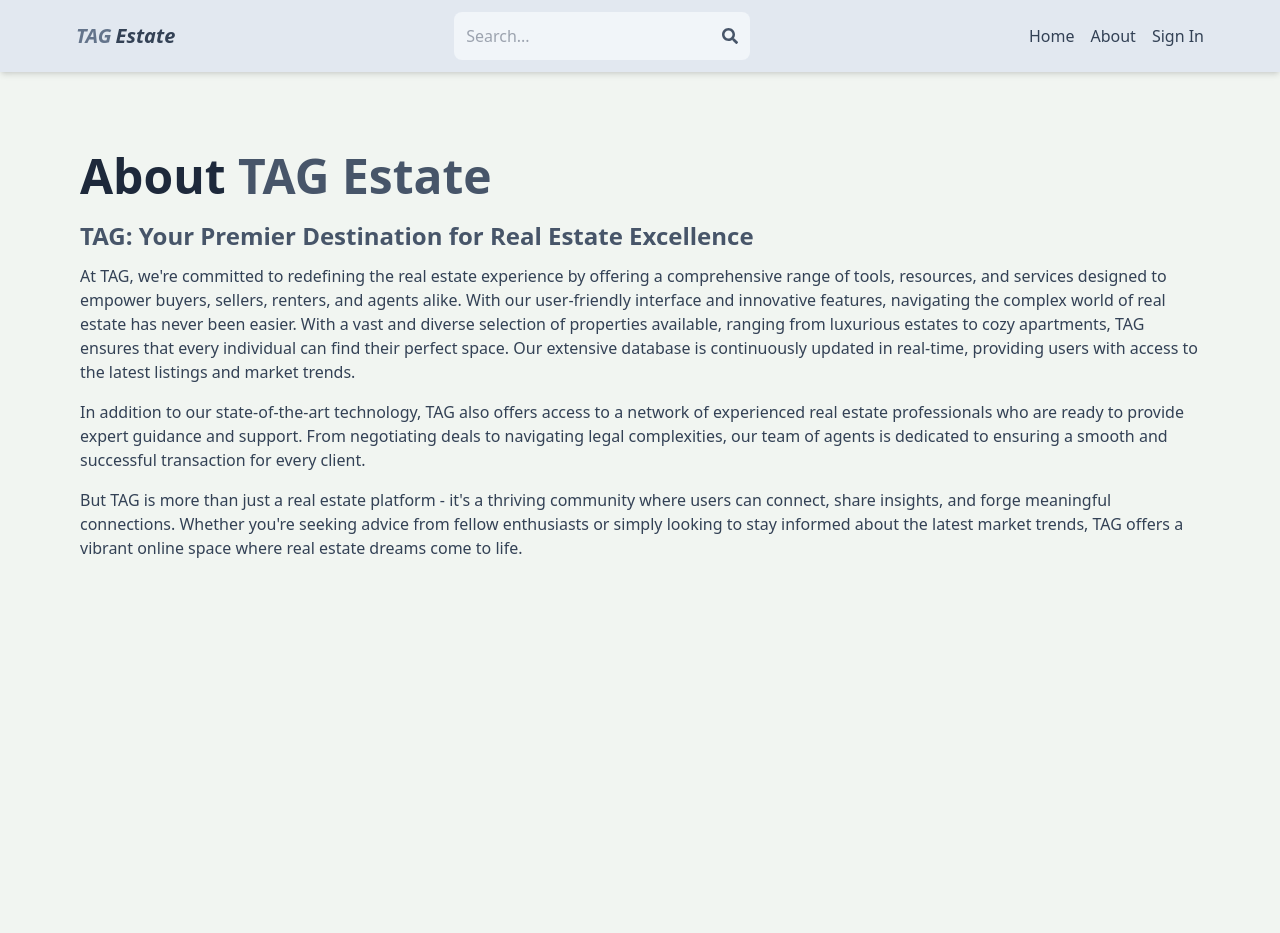
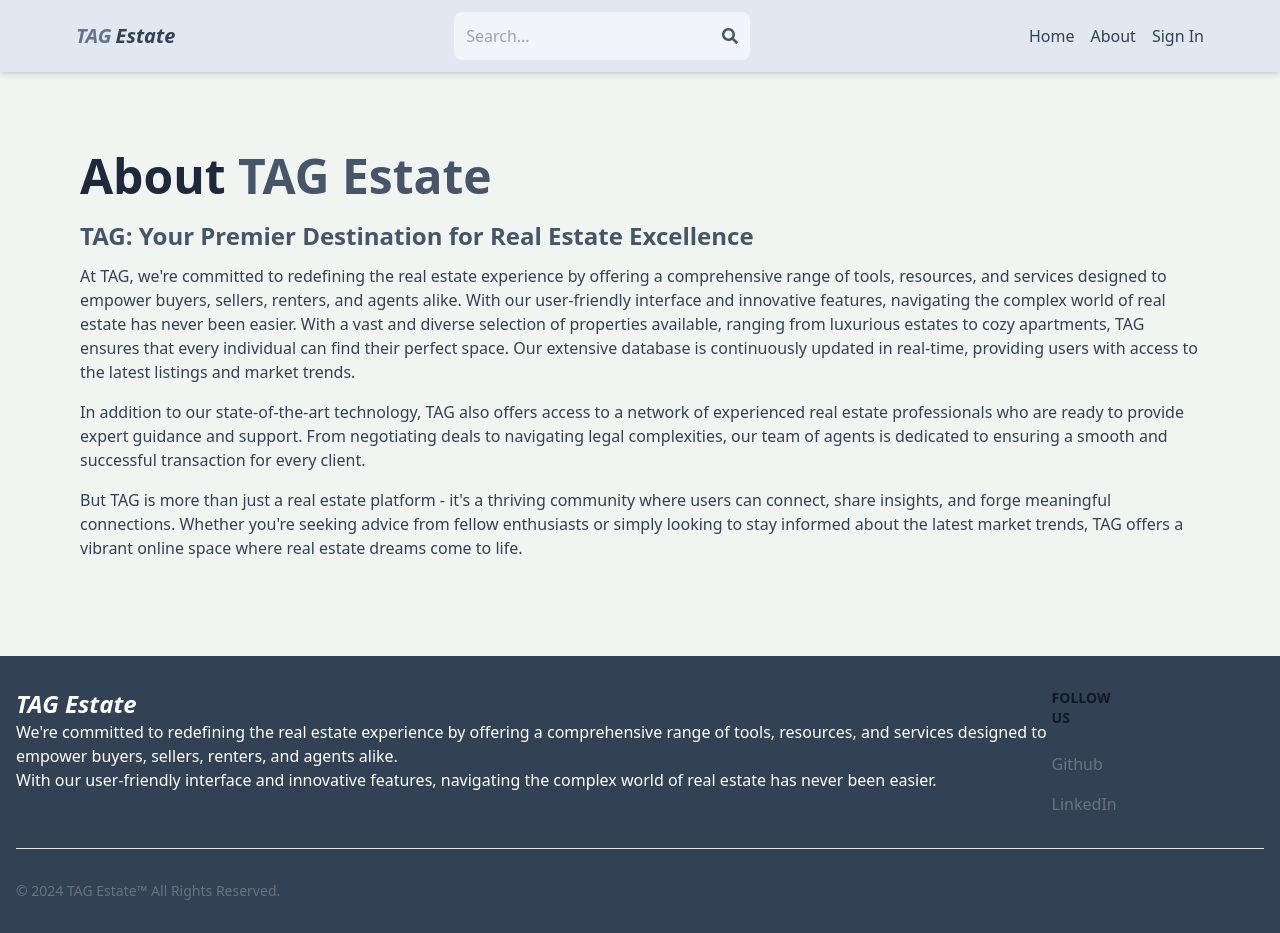
Before and after one commit to TejasGathadi/Real-Estate-Project-MERN, a React (Vite) app in the folder client/: page /about in a window 1280 px wide. Before the commit the page ends 800 px from the top, so only its background shows below. Built offline with nearby package versions, Linux system fonts and the light colour scheme; no server answers.

Commit message:
footer complete

```diff
--- a/client/src/pages/About.jsx
+++ b/client/src/pages/About.jsx
@@ -1,5 +1,8 @@
+import Footer from "./Footer";
+
 export default function About() {
   return (
+    <>
       <div className="py-20 px-4 max-w-6xl mx-auto">
         <h1 className="text-5xl font-bold mb-5 text-slate-800">
           About <span className="text-slate-600">TAG Estate</span>
@@ -8,16 +11,16 @@ export default function About() {
           TAG: Your Premier Destination for Real Estate Excellence
         </h2>
         <p className="mb-4 text-slate-700 ">
-        At TAG, we&apos;re committed to redefining the real estate experience by
-        offering a comprehensive range of tools, resources, and services
-        designed to empower buyers, sellers, renters, and agents alike. With our
-        user-friendly interface and innovative features, navigating the complex
-        world of real estate has never been easier. With a vast and diverse
-        selection of properties available, ranging from luxurious estates to
-        cozy apartments, TAG ensures that every individual can find their
-        perfect space. Our extensive database is continuously updated in
-        real-time, providing users with access to the latest listings and market
-        trends.
+          At TAG, we&apos;re committed to redefining the real estate experience
+          by offering a comprehensive range of tools, resources, and services
+          designed to empower buyers, sellers, renters, and agents alike. With
+          our user-friendly interface and innovative features, navigating the
+          complex world of real estate has never been easier. With a vast and
+          diverse selection of properties available, ranging from luxurious
+          estates to cozy apartments, TAG ensures that every individual can find
+          their perfect space. Our extensive database is continuously updated in
+          real-time, providing users with access to the latest listings and
+          market trends.
         </p>
         <p className="mb-4 text-slate-700 ">
           In addition to our state-of-the-art technology, TAG also offers access
@@ -27,12 +30,15 @@ export default function About() {
           ensuring a smooth and successful transaction for every client.
         </p>
         <p className="mb-4 text-slate-700 ">
-        But TAG is more than just a real estate platform - it&apos;s a thriving
-        community where users can connect, share insights, and forge meaningful
-        connections. Whether you&apos;re seeking advice from fellow enthusiasts
-        or simply looking to stay informed about the latest market trends, TAG
-        offers a vibrant online space where real estate dreams come to life.
+          But TAG is more than just a real estate platform - it&apos;s a
+          thriving community where users can connect, share insights, and forge
+          meaningful connections. Whether you&apos;re seeking advice from fellow
+          enthusiasts or simply looking to stay informed about the latest market
+          trends, TAG offers a vibrant online space where real estate dreams
+          come to life.
         </p>
       </div>
+      <Footer />
+    </>
   );
 }
--- /dev/null
+++ b/client/src/pages/Footer.jsx
@@ -0,0 +1,65 @@
+export default function Footer() {
+  return (
+    <footer className=" bg-slate-700 text-white">
+      <div className="mx-auto w-full max-w-screen-xl p-4 py-6 lg:py-8">
+        <div className="md:flex md:justify-between">
+          <div className="mb-6 md:mb-0">
+            <a href="/" className="flex items-center">
+              <span className="self-center text-2xl font-semibold whitespace-nowrap dark:text-white">
+                <i> TAG Estate</i>
+              </span>
+            </a>
+            <p>
+              We&apos;re committed to redefining the real estate experience by
+              offering a comprehensive range of tools, resources, and services
+              designed to empower buyers, sellers, renters, and agents alike.
+            </p>
+            <p>
+              With our user-friendly interface and innovative features,
+              navigating the complex world of real estate has never been easier.
+            </p>
+          </div>
+          <div className="grid grid-cols-2 gap-8 sm:gap-6 sm:grid-cols-3">
+            <div>
+              <h2 className="mb-6 text-sm font-semibold text-gray-900 uppercase dark:text-white">
+                Follow us
+              </h2>
+              <ul className="text-gray-500 dark:text-gray-400 font-medium">
+                <li className="mb-4">
+                  <a
+                    href="https://github.com/TejasGathadi"
+                    className="hover:underline "
+                    target="_blank"
+                    rel="noreferrer"
+                  >
+                    Github
+                  </a>
+                </li>
+                <li>
+                  <a
+                    href="https://www.linkedin.com/in/tejas-gathadi/"
+                    className="hover:underline"
+                    target="_blank"
+                    rel="noreferrer"
+                  >
+                    LinkedIn
+                  </a>
+                </li>
+              </ul>
+            </div>
+          </div>
+        </div>
+        <hr className="my-6 border-gray-200 sm:mx-auto dark:border-gray-700 lg:my-8" />
+        <div className="sm:flex sm:items-center sm:justify-between">
+          <span className="text-sm text-gray-500 sm:text-center dark:text-gray-400">
+            © 2024{" "}
+            <a href="/" className="hover:underline">
+              TAG Estate™
+            </a>{" "}
+            All Rights Reserved.
+          </span>
+        </div>
+      </div>
+    </footer>
+  );
+}
--- a/client/src/pages/Home.jsx
+++ b/client/src/pages/Home.jsx
@@ -5,6 +5,7 @@ import { Navigation } from "swiper/modules";
 import SwiperCore from "swiper";
 import "swiper/css/bundle";
 import ListingItem from "../components/ListingItem";
+import Footer from "./Footer";
 
 export default function Home() {
   const [offerListings, setOfferListings] = useState([]);
@@ -154,68 +155,7 @@ export default function Home() {
         )}
       </div>
 
-      <footer className=" bg-slate-700 text-white">
-        <div className="mx-auto w-full max-w-screen-xl p-4 py-6 lg:py-8">
-          <div className="md:flex md:justify-between">
-            <div className="mb-6 md:mb-0">
-              <a href="/" className="flex items-center">
-                <span className="self-center text-2xl font-semibold whitespace-nowrap dark:text-white">
-                  <i> TAG Estate</i>
-                </span>
-              </a>
-              <p>
-                We&apos;re committed to redefining the real estate experience by
-                offering a comprehensive range of tools, resources, and services
-                designed to empower buyers, sellers, renters, and agents alike.
-              </p>
-              <p>
-                With our user-friendly interface and innovative features,
-                navigating the complex world of real estate has never been
-                easier.
-              </p>
-            </div>
-            <div className="grid grid-cols-2 gap-8 sm:gap-6 sm:grid-cols-3">
-              <div>
-                <h2 className="mb-6 text-sm font-semibold text-gray-900 uppercase dark:text-white">
-                  Follow us
-                </h2>
-                <ul className="text-gray-500 dark:text-gray-400 font-medium">
-                  <li className="mb-4">
-                    <a
-                      href="https://github.com/TejasGathadi"
-                      className="hover:underline "
-                      target="_blank"
-                      rel="noreferrer"
-                    >
-                      Github
-                    </a>
-                  </li>
-                  <li>
-                    <a
-                      href="https://www.linkedin.com/in/tejas-gathadi/"
-                      className="hover:underline"
-                      target="_blank"
-                      rel="noreferrer"
-                    >
-                      LinkedIn
-                    </a>
-                  </li>
-                </ul>
-              </div>
-            </div>
-          </div>
-          <hr className="my-6 border-gray-200 sm:mx-auto dark:border-gray-700 lg:my-8" />
-          <div className="sm:flex sm:items-center sm:justify-between">
-            <span className="text-sm text-gray-500 sm:text-center dark:text-gray-400">
-              © 2024{" "}
-              <a href="/" className="hover:underline">
-                TAG Estate™
-              </a>{" "}
-              All Rights Reserved.
-            </span>
-          </div>
-        </div>
-      </footer>
+      <Footer />
     </div>
   );
 }
```
Lines whose indentation alone changed are shown as unchanged.
